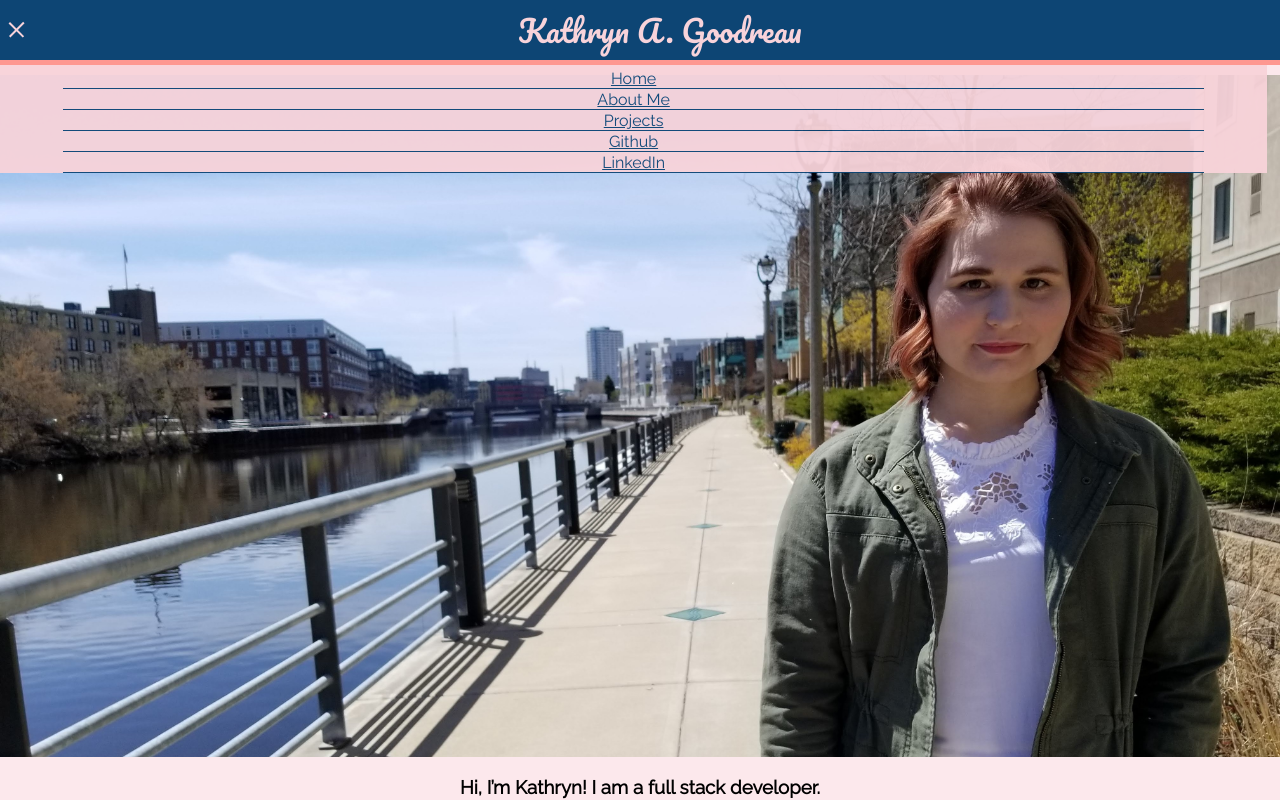
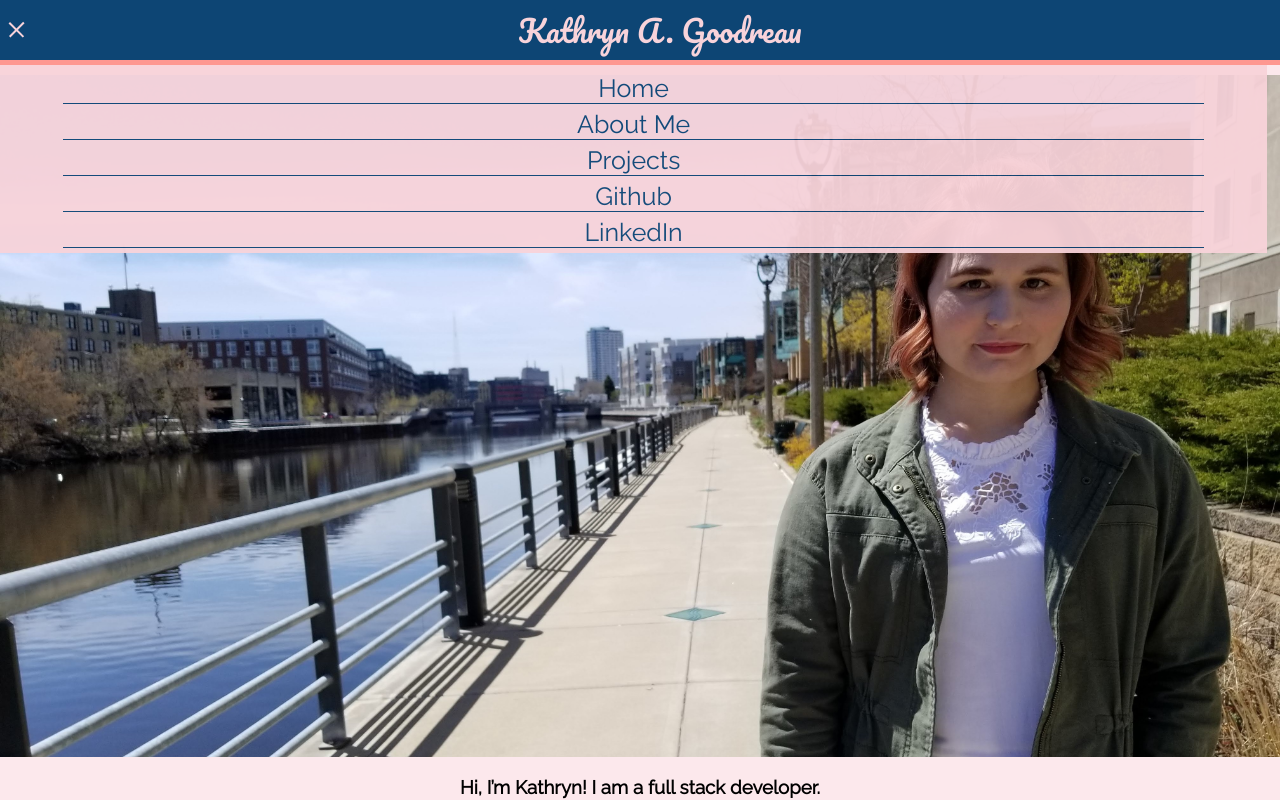
Before and after one commit to KGood93/KGPortfolio2020, a React (Create React App) app: page / in a window 1280 px wide. Both pictures are taken after a click on the element 20 px from the left and 30 px from the top of the page. Shown: the top 800 px of the page. Built offline with nearby package versions, Linux system fonts and the light colour scheme.

Commit message:
Style Menu

```diff
--- a/src/Components/MenuItem/MenuItem.css
+++ b/src/Components/MenuItem/MenuItem.css
@@ -1,11 +1,19 @@
+.menuDiv {
+    margin-top: 5px;
+    margin-bottom: 5px;
+}
+
 .menuItem {
     font-family: 'Raleway', sans-serif;
-    size: 20px;
+    font-size: 25px;
     padding: 5px;
-    margin-top: 5px;
-    margin-bottom: 5px;
     cursor: pointer;
+    text-decoration: none;
     color: RGB(13, 69, 116);
+}
+
+.menuItem:hover {
+    font-size: 30px;
 }
 
 .line {
--- a/src/Components/MenuItem/MenuItem.js
+++ b/src/Components/MenuItem/MenuItem.js
@@ -15,9 +15,8 @@ class MenuItem extends Component{
     }
 
     render(){
-      //console.log("MenuItem: " + this.props.children)
       return(
-        <div>
+        <div className="menuDiv">
           <Link
             className='menuItem'
             onMouseEnter={()=>{this.handleHover();}}
```
